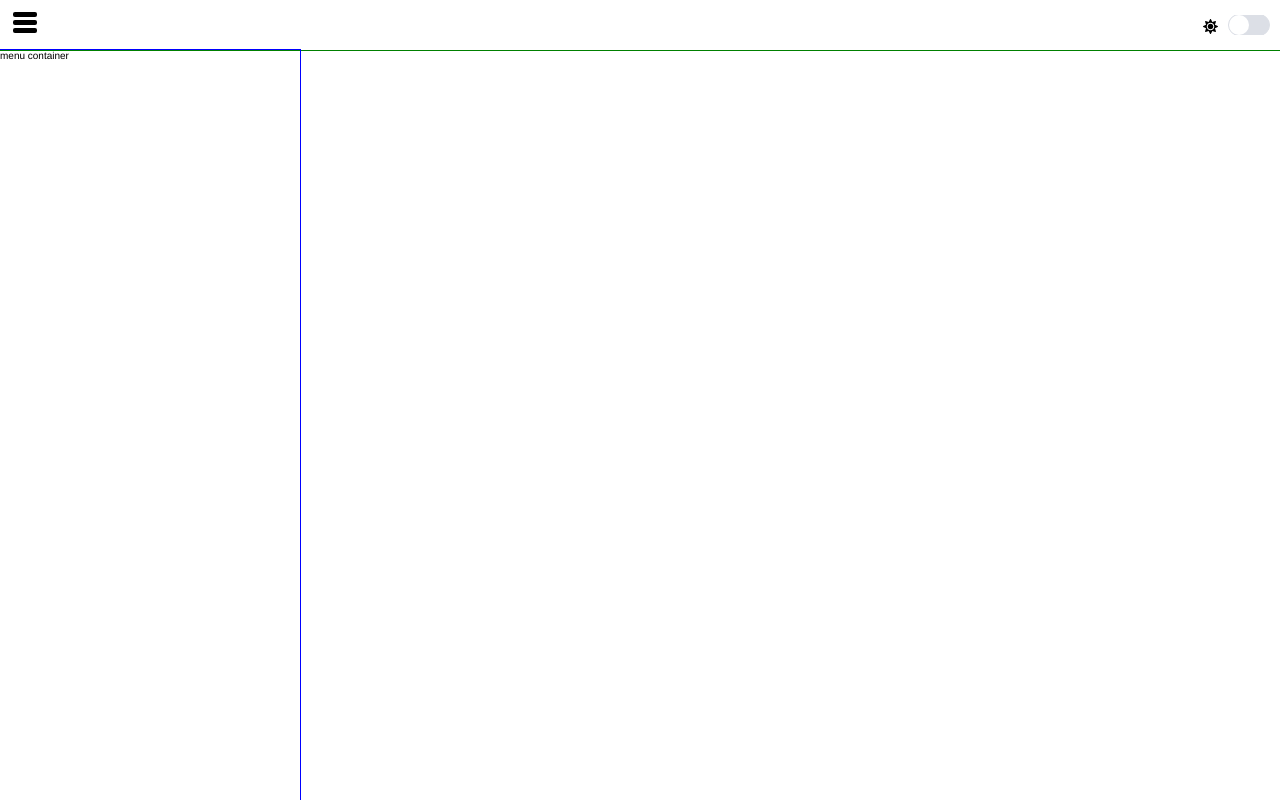
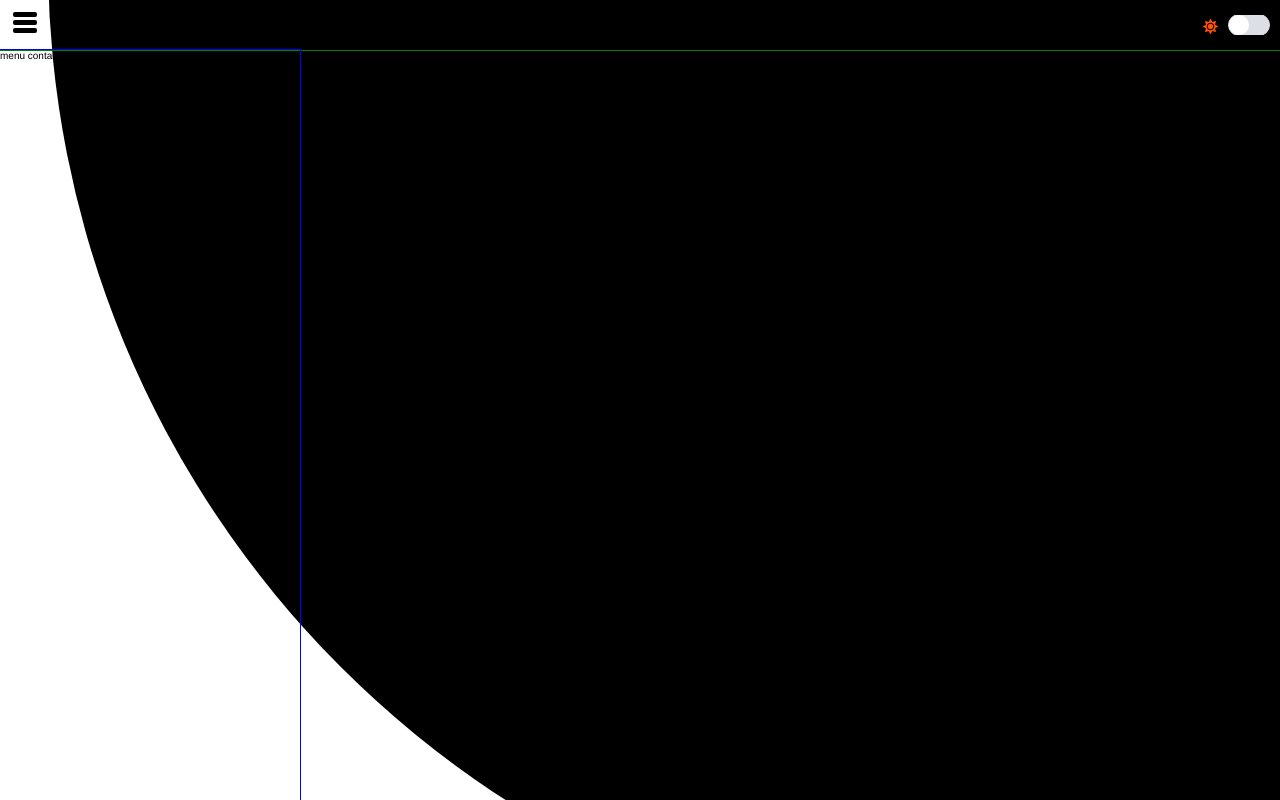
Before and after one commit to web-d-jun/vite-vue3, a Vue app: page /main in a window 1280 px wide. Built offline with nearby package versions, Linux system fonts and the light colour scheme.

Commit message:
theme 기능

```diff
--- a/src/components/AppSwitch.vue
+++ b/src/components/AppSwitch.vue
@@ -25,7 +25,7 @@ const props = defineProps({
   -o-transition: 0.1s ease-in-out;
   transition: 0.1s ease-in-out;
   &.active {
-    background-color: blue;
+    background-color: #2d2d2d;
     & .switch-button {
       left: 20px;
     }
--- a/src/components/TheHeader.vue
+++ b/src/components/TheHeader.vue
@@ -16,6 +16,7 @@
             </div>
 
             <AppSwitch :active="active" @click="active = !active" />
+            <div class="theme-change-animation"></div>
         </div>
     </div>
 </template>
@@ -42,13 +43,16 @@ const active = ref(false)
     .switch__container {
         height: 20px;
         overflow: hidden;
+        position: relative;
 
         & .dark-bright__wrap {
             &.bright {
                 top: 10px;
+                color: #ff5200;
             }
             &.dark {
                 top: -10px;
+                color: #ffe000;
             }
             position: relative;
 
@@ -59,6 +63,20 @@ const active = ref(false)
             -o-transition: all 0.4s ease-in-out;
             transition: all 0.4s ease-in-out;
         }
+        & .theme-change-animation {
+            position: fixed;
+            z-index: -9999;
+            border-radius: 50%;
+            background: #000;
+            width: 2000px;
+            height: 2000px;
+            right: -60%;
+            top: -130%;
+            -webkit-transition: all 0.4s ease-in-out;
+            -moz-transition: all 0.4s ease-in-out;
+            -o-transition: all 0.4s ease-in-out;
+            transition: all 0.4s ease-in-out;
+        }
     }
 }
 </style>
```
